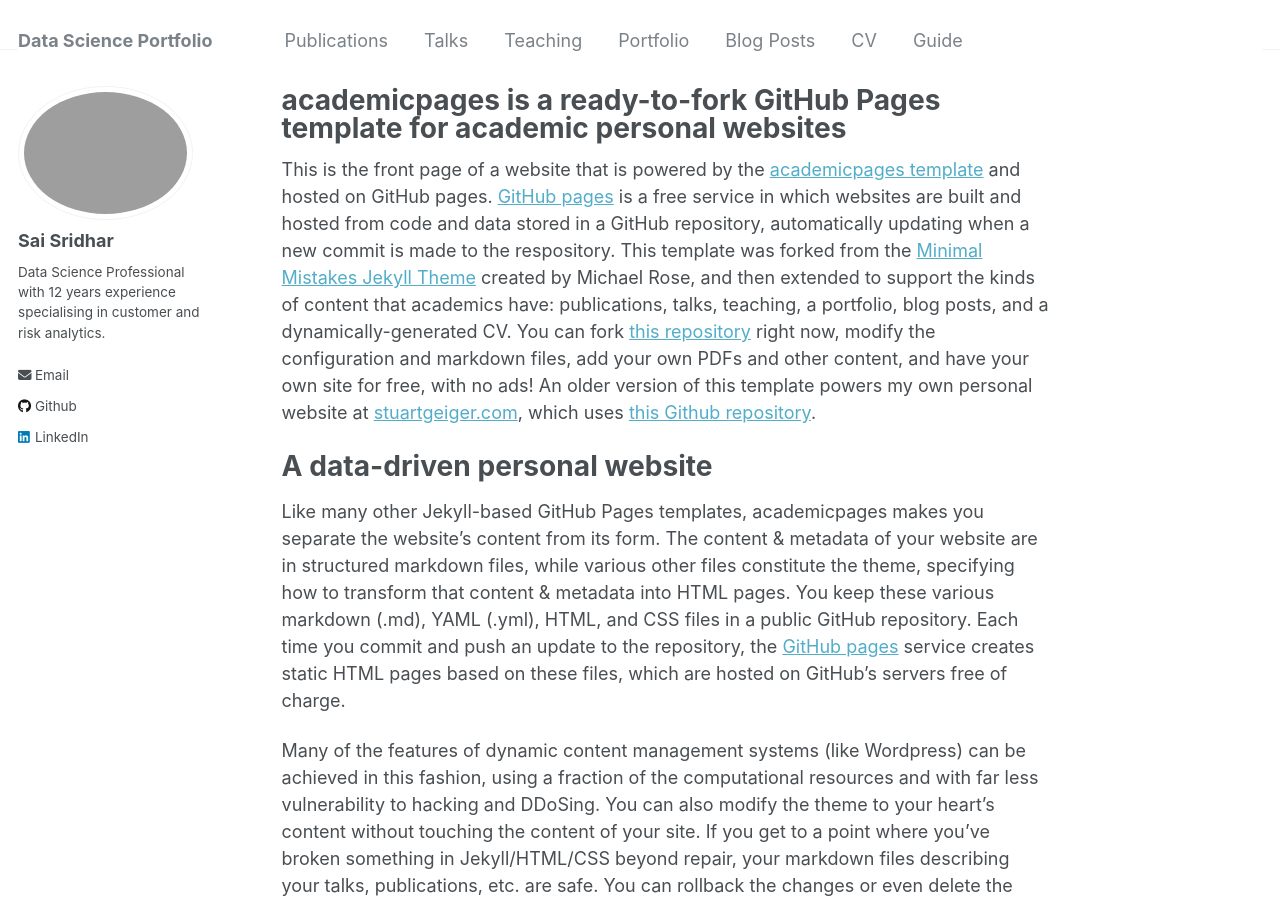
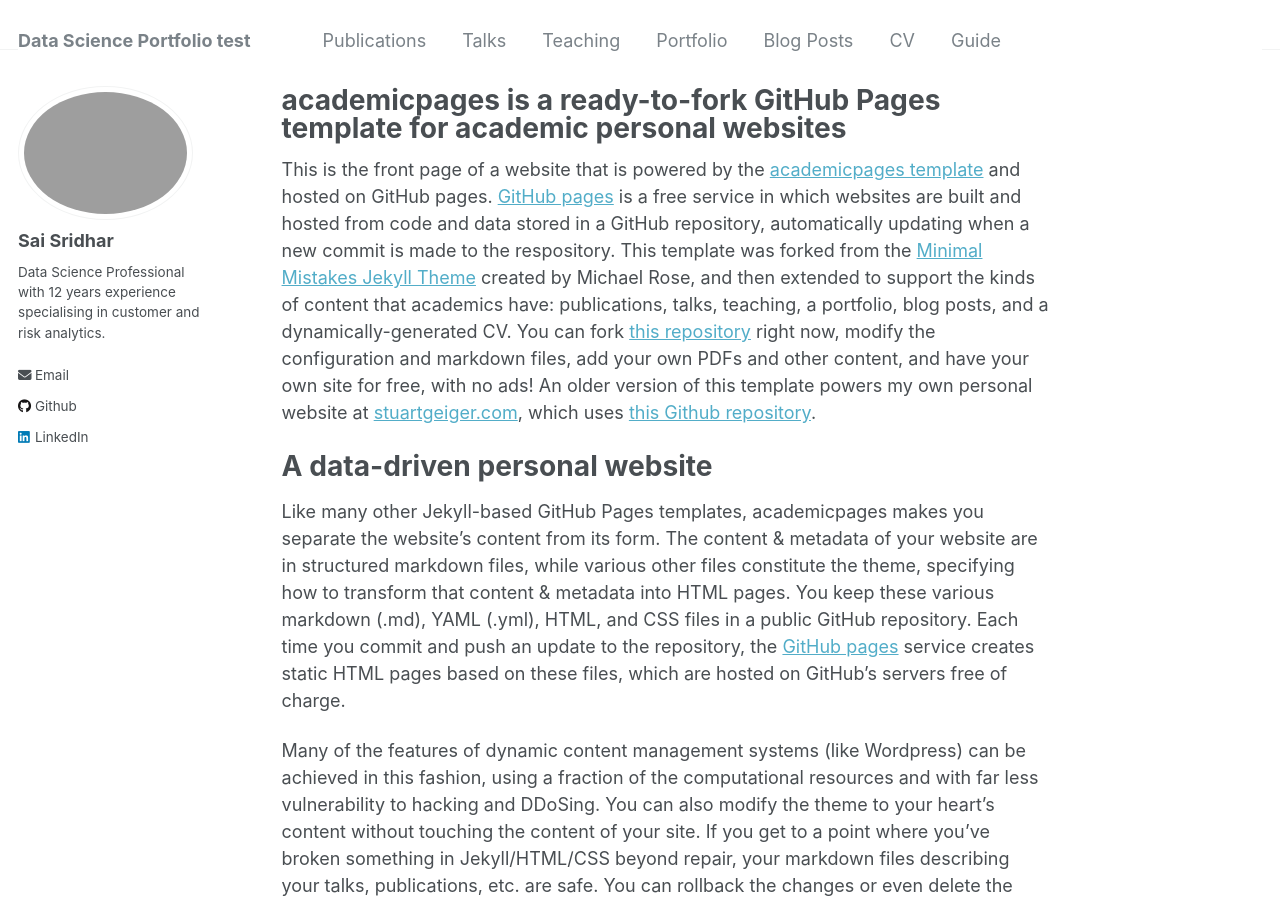
Before and after one commit to saiksridhar/saiksridhar.github.io, a Jekyll site: the page built from _pages/about.md, in a window 1280 px wide and 900 px high. Built offline with Jekyll 4.4.1, drawn with Linux system fonts in a browser that asks for light colours.

Commit message:
Update _config.yml

```diff
--- a/_config.yml
+++ b/_config.yml
@@ -8,7 +8,7 @@
 
 # Basic Site Settings
 locale                   : "en-US"
-title                    : "Data Science Portfolio"
+title                    : "Data Science Portfolio test"
 title_separator          : "-"
 name                     : &name "Sai Sridhar"
 description              : &description "personal description"
@@ -24,7 +24,7 @@
   avatar           : "S Sridhar circle crop final.jpeg"
   name             : "Sai Sridhar"
   pronouns         : # example: "she/her"
-  bio              : >
+  bio              : |
     Data Science Professional with
     12 years experience specialising
     in customer and risk analytics.
```
